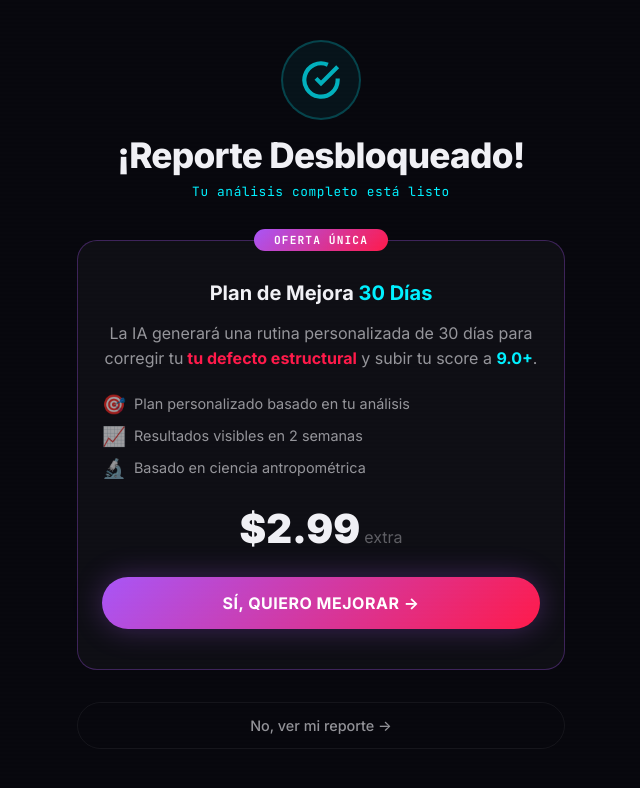
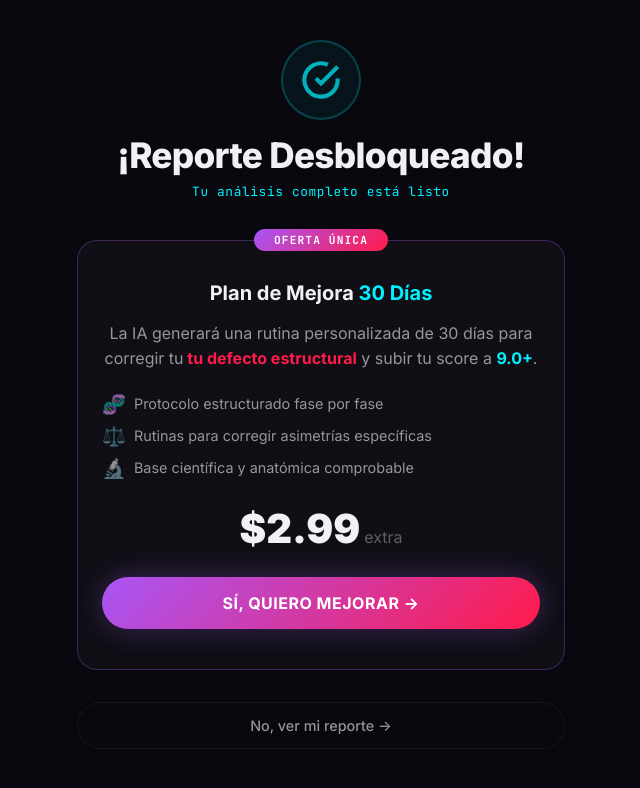
Before and after one commit to CriisxD/Raw-Rate, a Next.js app: page /upsell/1 in a window 1280 px wide. Shown: the top 788 px of the page, without its empty margins (319-959 px from the left). Built offline with nearby package versions, Linux system fonts and the light colour scheme; no server answers.

Commit message:
style: refine upsell page copy for clinical tone

```diff
--- a/app/upsell/[id]/page.js
+++ b/app/upsell/[id]/page.js
@@ -80,16 +80,16 @@ export default function UpsellPage() {
 
           <div className="upsell-benefits">
             <div className="upsell-benefit">
-              <span className="upsell-benefit-icon">🎯</span>
-              <span>Plan personalizado basado en tu análisis</span>
+              <span className="upsell-benefit-icon">🧬</span>
+              <span>Protocolo estructurado fase por fase</span>
             </div>
             <div className="upsell-benefit">
-              <span className="upsell-benefit-icon">📈</span>
-              <span>Resultados visibles en 2 semanas</span>
+              <span className="upsell-benefit-icon">⚖️</span>
+              <span>Rutinas para corregir asimetrías específicas</span>
             </div>
             <div className="upsell-benefit">
               <span className="upsell-benefit-icon">🔬</span>
-              <span>Basado en ciencia antropométrica</span>
+              <span>Base científica y anatómica comprobable</span>
             </div>
           </div>
 
```
